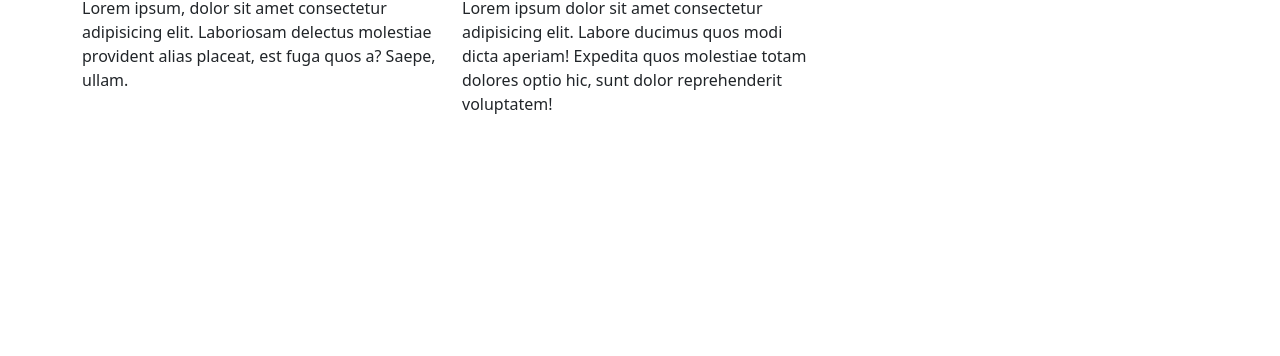
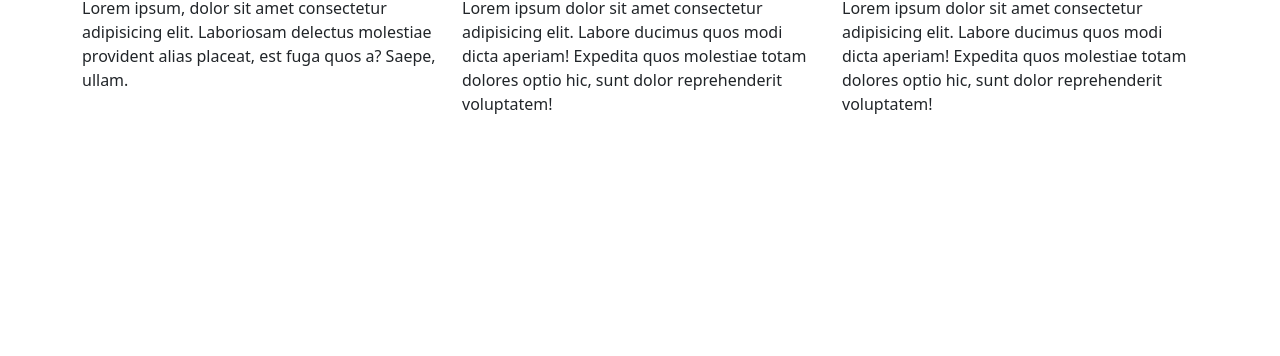
Before and after one commit to AndifaNaufal/AndifaNaufal.github.io, a plain HTML site: page index.html in a window 1280 px wide. Shown: the part 744-1100 px from the top of the page. Drawn offline with nearby package versions, Linux system fonts and the light colour scheme.

Commit message:
test commit

```diff
--- a/index.html
+++ b/index.html
@@ -67,6 +67,9 @@
                 <div class="col-4">
                     <p>Lorem ipsum dolor sit amet consectetur adipisicing elit. Labore ducimus quos modi dicta aperiam! Expedita quos molestiae totam dolores optio hic, sunt dolor reprehenderit voluptatem!</p>
                 </div>
+                <div class="col-4">
+                  <p>Lorem ipsum dolor sit amet consectetur adipisicing elit. Labore ducimus quos modi dicta aperiam! Expedita quos molestiae totam dolores optio hic, sunt dolor reprehenderit voluptatem!</p>
+              </div>
             </div>
         </div>
     </section>
```
